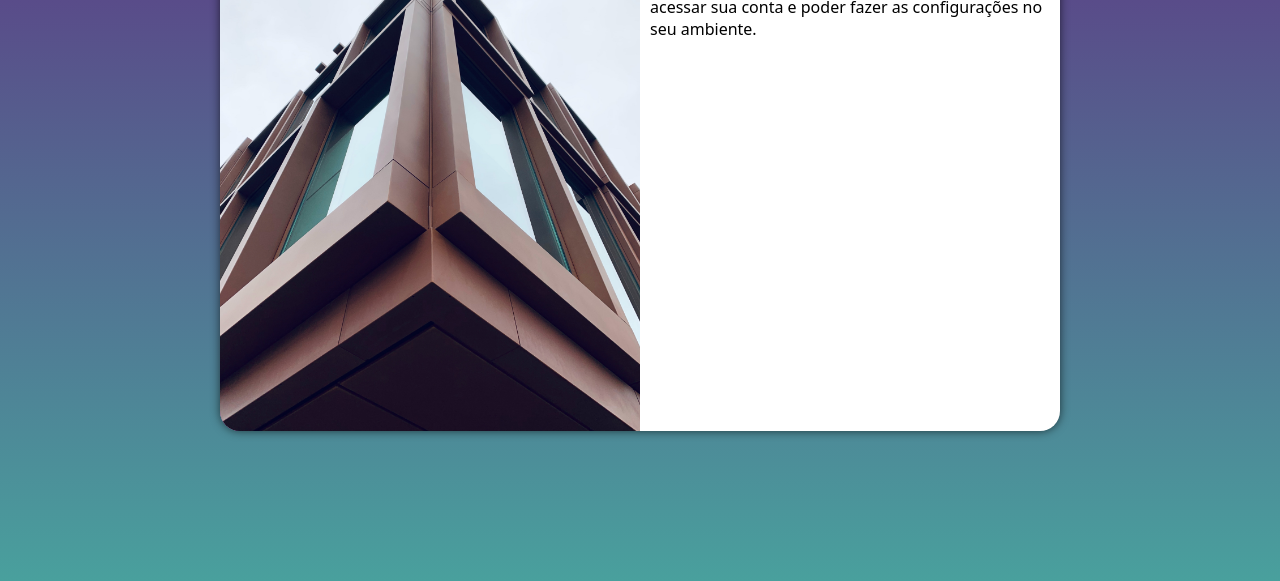
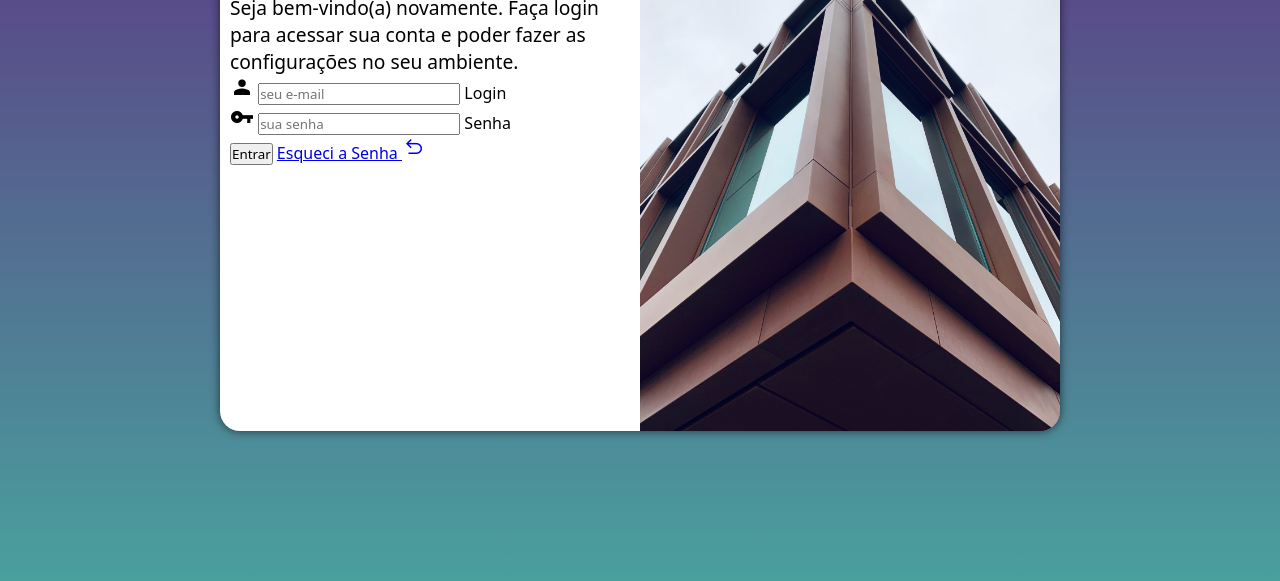
Before and after one commit to felipe1000/projeto-login, a plain HTML site: page index.html in a window 1280 px wide. Shown: the part 219-800 px from the top of the page. Drawn offline with nearby package versions, Linux system fonts and the light colour scheme.

Commit message:
Adicionei o formulário

```diff
--- a/estilos/media-query.css
+++ b/estilos/media-query.css
@@ -11,6 +11,7 @@
         float: left;
         width: 30%;
         height: 100%;
+        background-position: center;
     }
     section#login > div#formulario {
         float: right;
@@ -27,12 +28,18 @@
     }
 
     section#login > div#imagem {
-        float: left;
+        float: right;
         width: 50%;
         height: 100%;
     }
     section#login > div#formulario {
-        float: right;
+        float: left;
         width: 50%;
     }
+    div#formulario > h1 {
+        font-size: 2em;
+    }
+    div#formulario > p {
+        font-size: 1.2em;
+    }
 }
--- a/estilos/style.css
+++ b/estilos/style.css
@@ -55,3 +55,20 @@ section#login > div#formulario {
     padding: 10px;
 
 }
+
+div#formulario > h1 {
+    text-align: center;
+    margin-bottom: 10px;
+}
+
+div#formulario > p {
+    font-size: 1em;
+}
+
+.material-symbols-outlined {
+    font-variation-settings:
+    'FILL' 1,
+    'wght' 400,
+    'GRAD' 0,
+    'opsz' 48
+  }
--- a/index.html
+++ b/index.html
@@ -3,6 +3,7 @@
 <head>
     <meta charset="UTF-8">
     <meta name="viewport" content="width=device-width, initial-scale=1.0">
+    <link rel="stylesheet" href="https://fonts.googleapis.com/css2?family=Material+Symbols+Outlined:opsz,wght,FILL,GRAD@20..48,100..700,0..1,-50..200" />
     <link rel="stylesheet" href="estilos/style.css">
     <link rel="stylesheet" href="estilos/media-query.css">
     <title>Login</title>
@@ -16,8 +17,23 @@
             <div id="formulario">
                 <h1>Login</h1>
                 <p>Seja bem-vindo(a) novamente. Faça login para acessar sua conta e poder fazer as configurações no seu ambiente.</p>
-                <form action="login.php" method="post">
-
+                <form action="login.php" method="post" autocomplete="on">
+                    <div class="campo">
+                        <span class="material-symbols-outlined">
+                            person
+                            </span>
+                        <input type="email" name="login" id="ilogin" placeholder="seu e-mail" autocomplete="email" required maxlength="30">
+                        <label for="ilogin">Login</label>
+                    </div>
+                    <div class="campo">
+                        <span class="material-symbols-outlined">
+                            vpn_key
+                            </span>
+                        <input type="password" name="senha" id="isenha" placeholder="sua senha" autocomplete="current-password" required minlength="8" maxlength="20">
+                        <label for="isenha">Senha</label>
+                    </div>
+                    <input type="submit" value="Entrar">
+                    <a href="esqueci.html">Esqueci a Senha <span class="material-symbols-outlined">undo</span></a>
                 </form>
             </div>
         </section>
```
